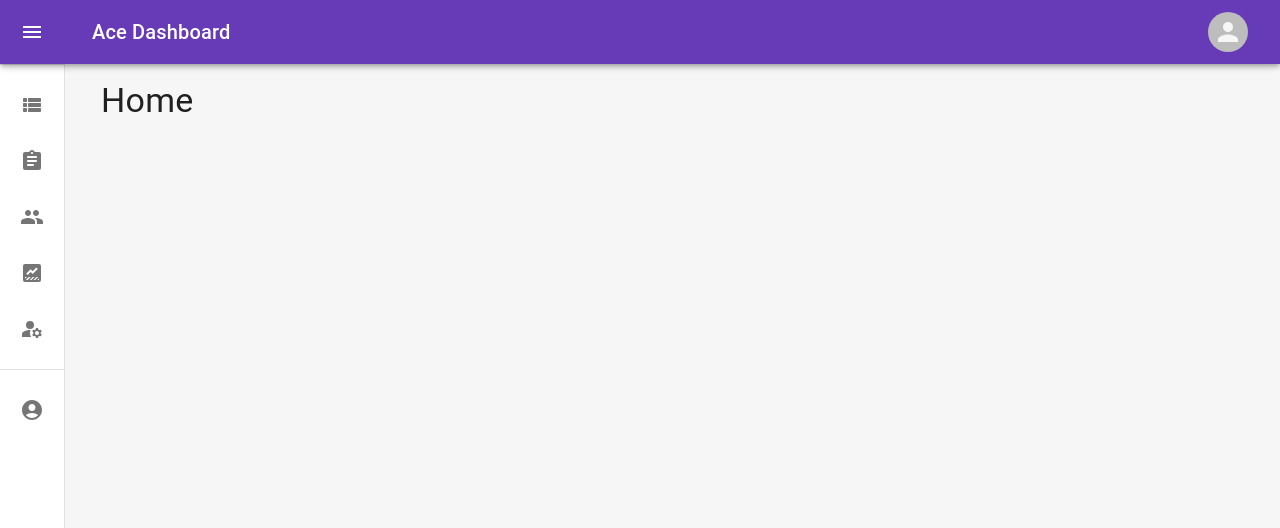
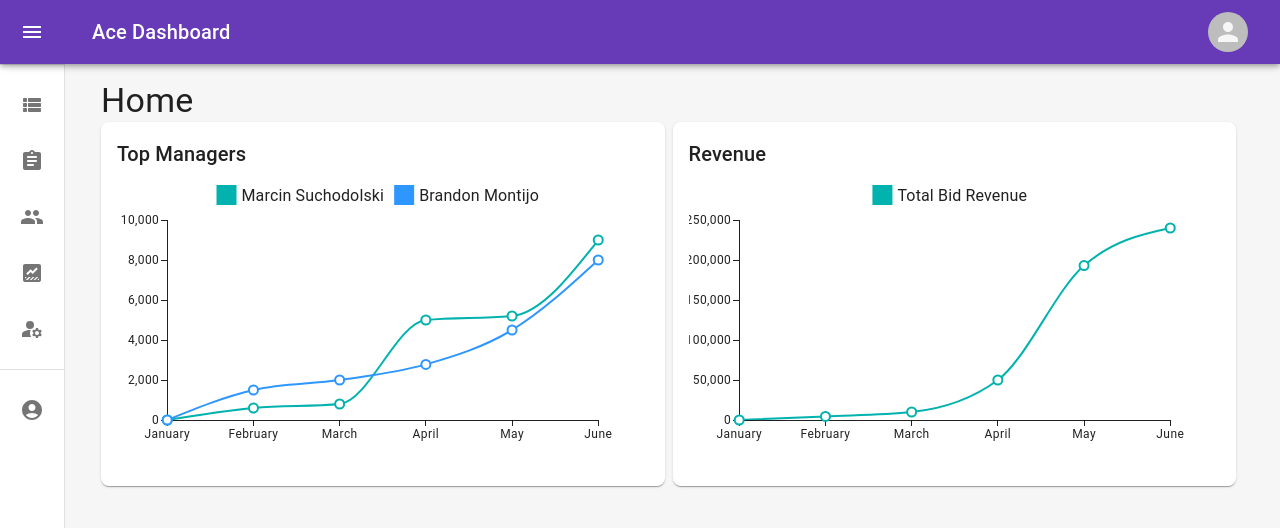
Before and after one commit to NotOpenAI/ace-dashboard, a React (Vite) app: page / in a window 1280 px wide. Shown: the top 528 px of the page. Built offline with nearby package versions, Linux system fonts and the light colour scheme.

Commit message:
Add spark charts to Home page

```diff
--- a/package.json
+++ b/package.json
@@ -27,6 +27,7 @@
     "@mui/icons-material": "^5.14.14",
     "@mui/lab": "^5.0.0-alpha.163",
     "@mui/material": "^5.15.7",
+    "@mui/x-charts": "^6.19.4",
     "@mui/x-data-grid": "^6.16.3",
     "axios": "^1.6.7",
     "dayjs": "^1.11.10",
--- a/src/components/createAttribute.tsx
+++ b/src/components/createAttribute.tsx
@@ -29,7 +29,15 @@ const CreateAttribute = ({ handleAddAttribute }: NewAttributeProps) => {
     });
 
     const handleOpen = () => setOpen(true);
-    const handleClose = () => setOpen(false);
+    const handleClose = () => {
+        setOpen(false);
+        setNewAttributeData({
+            name: '',
+            inputType: '',
+            options: [],
+            value: '',
+        });
+    };
     const handleInputChange = (e: { target: { name: any; value: any } }) => {
         const { name, value } = e.target;
         setNewAttributeData({
@@ -87,18 +95,8 @@ const CreateAttribute = ({ handleAddAttribute }: NewAttributeProps) => {
                             required
                             fullWidth
                         />
-                        <FormControl fullWidth required>
-                            <InputLabel>Type</InputLabel>
-                            <Select
-                                value={newAttributeData.inputType}
-                                label={'Type'}
-                                onChange={handleInputChange}
-                            >
-                                <MenuItem value={'text'}>Text</MenuItem>
-                                <MenuItem value={'select'}>Select</MenuItem>
-                            </Select>
-                        </FormControl>
-                        {newAttributeData.inputType === 'text' && (
+                        {newAttributeData.inputType === 'text' ||
+                            (newAttributeData.inputType === 'number' && (
                                 <TextField
                                     name={'value'}
                                     label={'Value'}
@@ -106,7 +104,7 @@ const CreateAttribute = ({ handleAddAttribute }: NewAttributeProps) => {
                                     onChange={handleInputChange}
                                     fullWidth
                                 />
-                        )}
+                            ))}
                         {newAttributeData.inputType === 'select' && (
                             <FormControl fullWidth required>
                                 <InputLabel>Options</InputLabel>
@@ -122,14 +120,27 @@ const CreateAttribute = ({ handleAddAttribute }: NewAttributeProps) => {
                             </FormControl>
                         )}
                     </Stack>
+                    <Stack
+                        direction={'row'}
+                        justifyContent={'flex-end'}
+                        spacing={1}
+                    >
+                        <Button
+                            variant={'text'}
+                            color={'inherit'}
+                            sx={{ marginTop: 1 }}
+                            onClick={handleClose}
+                        >
+                            Cancel
+                        </Button>
                         <Button
                             variant={'contained'}
                             onClick={handleSubmit}
                             sx={{ marginTop: 1 }}
-                        fullWidth
                         >
                             Create
                         </Button>
+                    </Stack>
                 </Box>
             </Modal>
         </>
--- a/src/pages/Customers.tsx
+++ b/src/pages/Customers.tsx
@@ -26,10 +26,11 @@ const columns: GridColDef[] = [
 
 const Customers = () => {
     const [customers, setCustomers] = useState([]);
-    const [loading, setLoading] = useState(false);
+    const [loading, setLoading] = useState(true);
 
     useEffect(() => {
         setLoading(true);
+        setTimeout(() => {
             axios
                 .get('http://localhost:8000/customers')
                 .then((response) => {
@@ -41,6 +42,7 @@ const Customers = () => {
                 .finally(() => {
                     setLoading(false);
                 });
+        }, 500);
     }, []);
 
     return (
@@ -64,6 +66,7 @@ const Customers = () => {
                     }}
                     sx={{ border: 0 }}
                     loading={loading}
+                    autoHeight
                 />
             </Paper>
             <Footer />
--- a/src/pages/Home.tsx
+++ b/src/pages/Home.tsx
@@ -1,9 +1,38 @@
-import { Typography } from '@mui/material';
+import { Paper, Typography } from '@mui/material';
+import { LineChart } from '@mui/x-charts';
+import { SPACING } from '../constants.tsx';
+import { Masonry } from '@mui/lab';
+
+const uData = [0, 1500, 2000, 2780, 4500, 8000];
+const pData = [0, 600, 800, 5000, 5200, 9000];
+const bData = [0, 4500, 10000, 50000, 193000, 240000];
+const xLabels = ['January', 'February', 'March', 'April', 'May', 'June'];
 
 export const Home = () => {
     return (
         <>
             <Typography variant={'h4'}>Home</Typography>
+            <Masonry columns={2} spacing={SPACING}>
+                <Paper elevation={1} sx={{ borderRadius: 2, p: 2 }}>
+                    <Typography variant={'h6'}>Top Managers</Typography>
+                    <LineChart
+                        height={300}
+                        series={[
+                            { data: pData, label: 'Marcin Suchodolski' },
+                            { data: uData, label: 'Brandon Montijo' },
+                        ]}
+                        xAxis={[{ scaleType: 'point', data: xLabels }]}
+                    />
+                </Paper>
+                <Paper elevation={1} sx={{ borderRadius: 2, p: 2 }}>
+                    <Typography variant={'h6'}>Revenue</Typography>
+                    <LineChart
+                        height={300}
+                        series={[{ data: bData, label: 'Total Bid Revenue' }]}
+                        xAxis={[{ scaleType: 'point', data: xLabels }]}
+                    />
+                </Paper>
+            </Masonry>
         </>
     );
 };
--- a/src/pages/NewBid.tsx
+++ b/src/pages/NewBid.tsx
@@ -379,12 +379,15 @@ export const NewBid = () => {
                 <Button
                     variant={'text'}
                     color={'inherit'}
+                    size={'large'}
                     component={RouterLink}
                     to={'/bids'}
                 >
                     Cancel
                 </Button>
-                <Button variant={'contained'}>Create</Button>
+                <Button variant={'contained'} size={'large'} disabled>
+                    Create
+                </Button>
             </Stack>
             <Footer />
         </>
--- a/src/pages/Users.tsx
+++ b/src/pages/Users.tsx
@@ -1,6 +1,7 @@
 import {
     Breadcrumbs,
     Button,
+    LinearProgress,
     Link,
     Paper,
     Stack,
@@ -57,8 +58,11 @@ const UsersToolbar = () => {
 
 const Users = () => {
     const [users, setUsers] = useState([]);
+    const [loading, setLoading] = useState(true);
 
     useEffect(() => {
+        setLoading(true);
+        setTimeout(() => {
             axios
                 .get('http://localhost:8000/users')
                 .then((response) => {
@@ -66,7 +70,11 @@ const Users = () => {
                 })
                 .catch((error) => {
                     console.error(error);
+                })
+                .finally(() => {
+                    setLoading(false);
                 });
+        }, 500);
     }, []);
 
     return (
@@ -88,8 +96,13 @@ const Users = () => {
                         pagination: { paginationModel: { pageSize: 10 } },
                     }}
                     pageSizeOptions={[10, 25]}
-                    slots={{ toolbar: UsersToolbar }}
+                    slots={{
+                        loadingOverlay: LinearProgress,
+                        toolbar: UsersToolbar,
+                    }}
                     sx={{ border: 0 }}
+                    loading={loading}
+                    autoHeight
                 />
             </Paper>
             <Footer />
```
Also changed, not shown: 1 other file (tests, documents, lock files or other folders). Lines whose indentation alone changed are shown as unchanged.
